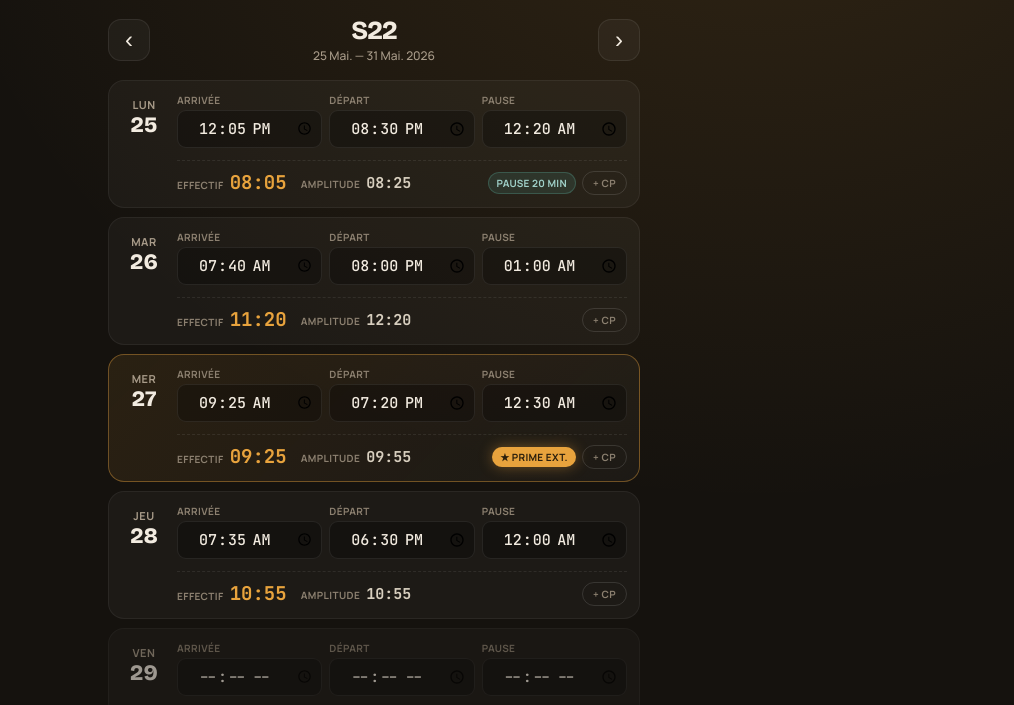
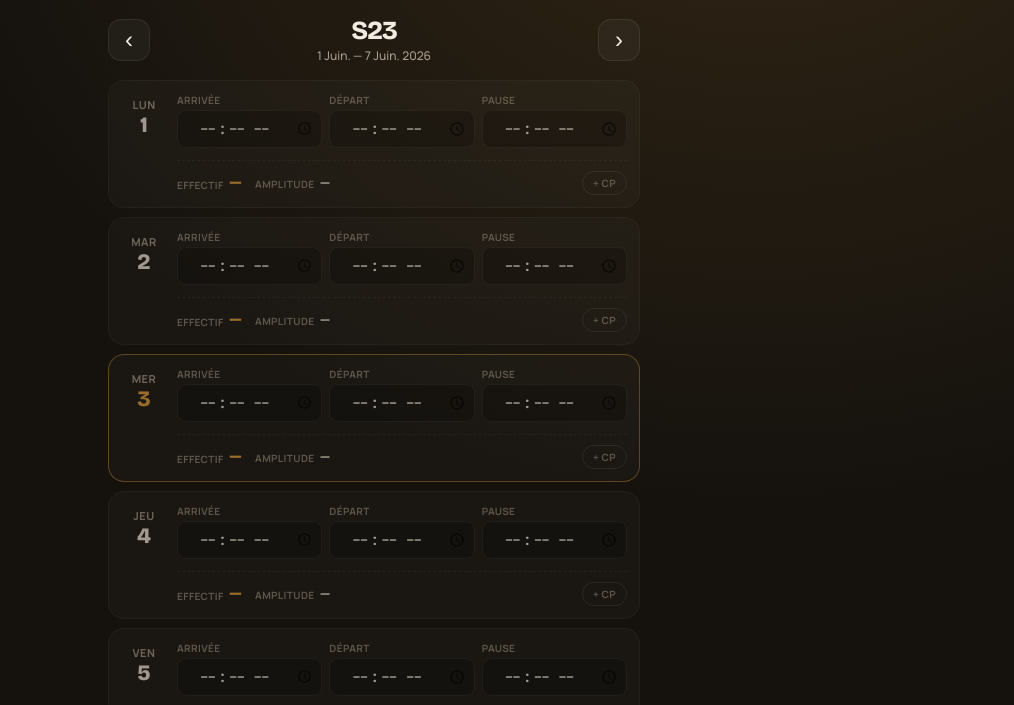
Before and after one commit to demss77/Heure-, a plain HTML site: page index.html in a window 1280 px wide. Shown: the part 61-766 px from the top of the page, without its empty margins (266-1280 px from the left). Drawn offline with nearby package versions, Linux system fonts and the light colour scheme.

Commit message:
Add files via upload

```diff
--- a/index.html
+++ b/index.html
@@ -126,7 +126,7 @@ function loadWeek(key){
 function saveWeek(key,w){ try{ localStorage.setItem(key,JSON.stringify(w)); }catch(e){} }
 
 var view = "week";
-var refDate = new Date(2026,4,25);
+var refDate = new Date();
 
 function weekTotals(week){
   var amp=0,eff=0,pau=0,prime=0,jours=0,cp=0;
```
